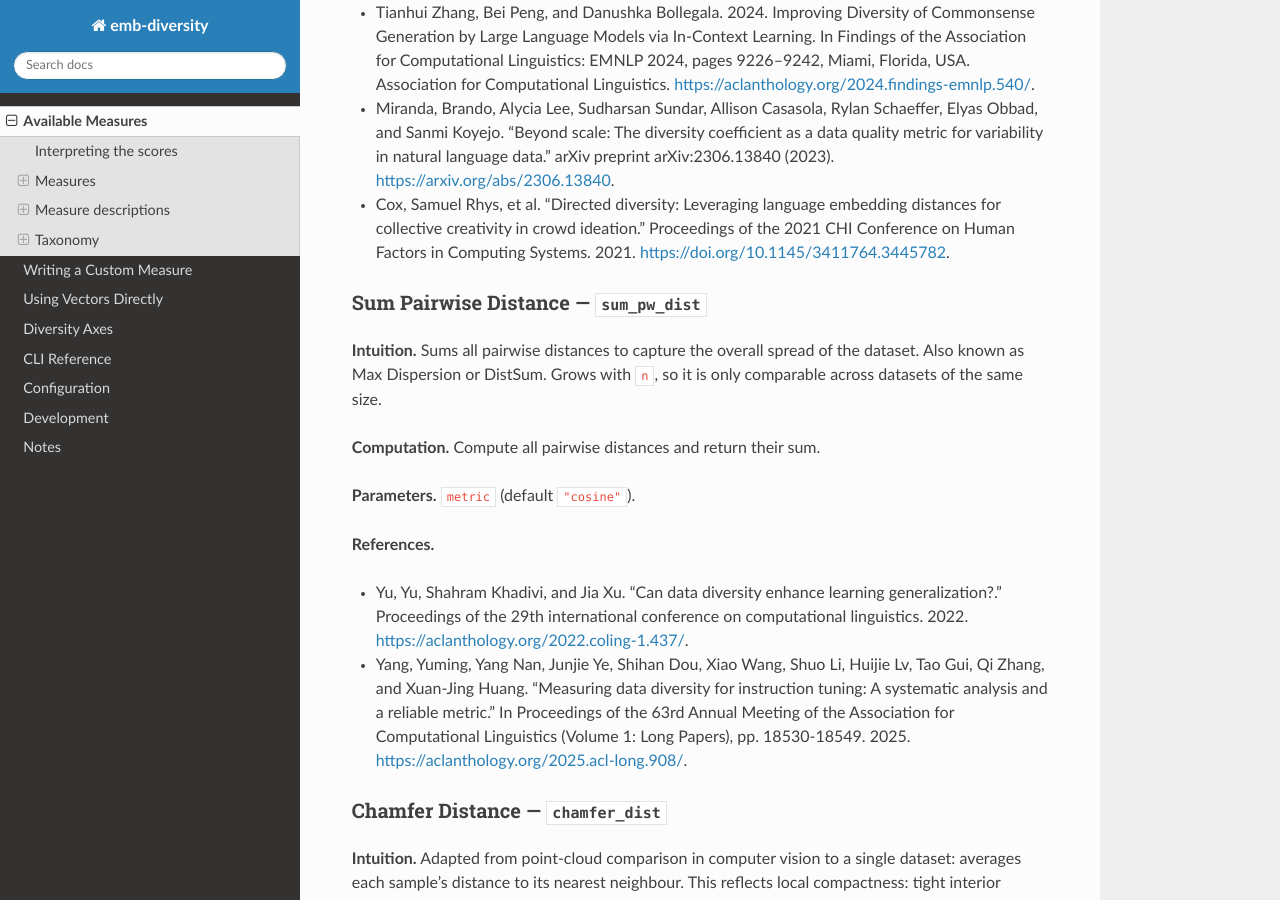
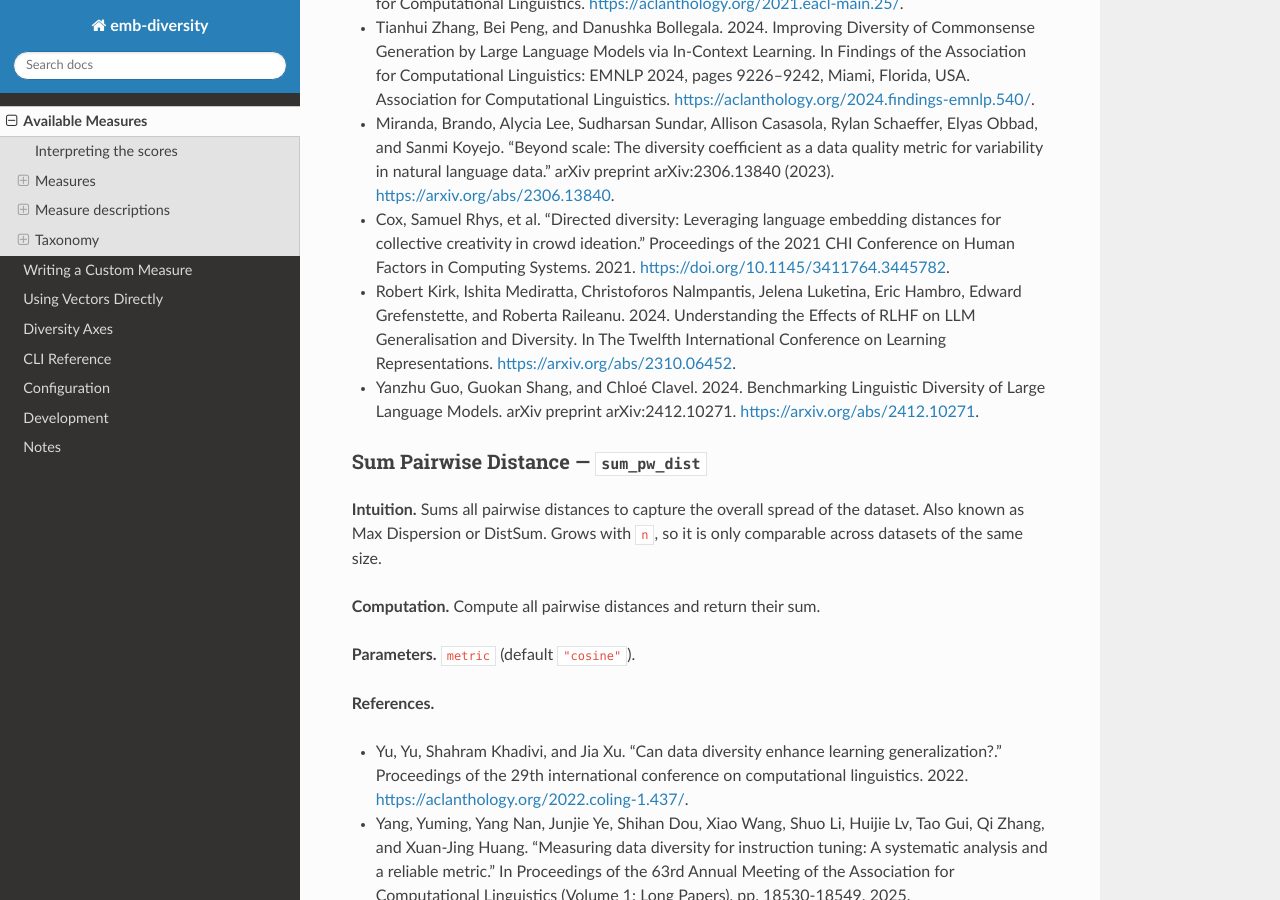
Before and after one commit to nlpsoc/emb-diversity, a Sphinx documentation site: the page built from docs/source/user-guide/measures.md, in a window 1280 px wide and 900 px high, scrolled down 5451 px. Built offline with Sphinx 7.4.7 and the Read the Docs theme 3.1.0, drawn with Linux system fonts in a browser that asks for light colours; pages that are not in the unit, such as notebooks, are missing from menus; some of the changed text lies outside the part shown.

Commit message:
docs: mark commonly used measures, rename overview table heading, add mean_pw_dist references (#278)

```diff
--- a/docs/source/user-guide/measures.md
+++ b/docs/source/user-guide/measures.md
@@ -61,13 +61,14 @@
 | **UMAP projection** | a low-dimensional UMAP embedding of the vectors | [`bins_entropy`](#measure-bins_entropy)<br>[`convex_hull_volume_3d`](#measure-convex_hull_volume_3d) |
 | **Vector statistics** | statistics on the raw vectors — no pairwise computation | [`cluster_inertia`](#measure-cluster_inertia)<br>[`span_centroid`](#measure-span_centroid)<br>[`geo_mean_std`](#measure-geo_mean_std) |
 
-### Interpretations
+(interpretations)=
+### Descriptions and bounds
 
 | Function | Brief Description | Bounds |
 |---|---|---|
 | [`graph_entropy`](#measure-graph_entropy) | **(default)** - Sum of per-point entropy of normalized pairwise-distance distributions over a complete graph | [0, n·ln(n−1)] |
-| [`vendi_score`](#measure-vendi_score) | **(default)** - Effective number of distinct items | [1, n] |
-| [`mean_pw_dist`](#measure-mean_pw_dist) | **(default)** - Average pairwise distance between all data points | [0, 2] |
+| [`vendi_score`](#measure-vendi_score) | **(default, commonly used)** - Effective number of distinct items | [1, n] |
+| [`mean_pw_dist`](#measure-mean_pw_dist) | **(default, commonly used)** - Average pairwise distance between all data points | [0, 2] |
 | [`sum_pw_dist`](#measure-sum_pw_dist) | Sum of all pairwise distances | [0, ∞] |
 | [`chamfer_dist`](#measure-chamfer_dist) | Average nearest-neighbour distance across all data points |[0, 2] |
 | [`knn`](#measure-knn) | Average k-th-nearest-neighbour distance across all data points | [0, 2] |
@@ -118,6 +119,8 @@
 - Tianhui Zhang, Bei Peng, and Danushka Bollegala. 2024. Improving Diversity of Commonsense Generation by Large Language Models via In-Context Learning. In Findings of the Association for Computational Linguistics: EMNLP 2024, pages 9226–9242, Miami, Florida, USA. Association for Computational Linguistics. <https://aclanthology.org/2024.findings-emnlp.540/>.
 - Miranda, Brando, Alycia Lee, Sudharsan Sundar, Allison Casasola, Rylan Schaeffer, Elyas Obbad, and Sanmi Koyejo. "Beyond scale: The diversity coefficient as a data quality metric for variability in natural language data." arXiv preprint arXiv:2306.13840 (2023). <https://arxiv.org/abs/2306.13840>.
 - Cox, Samuel Rhys, et al. "Directed diversity: Leveraging language embedding distances for collective creativity in crowd ideation." Proceedings of the 2021 CHI Conference on Human Factors in Computing Systems. 2021. <https://doi.org/10.1145/3411764.3445782>.
+- Robert Kirk, Ishita Mediratta, Christoforos Nalmpantis, Jelena Luketina, Eric Hambro, Edward Grefenstette, and Roberta Raileanu. 2024. Understanding the Effects of RLHF on LLM Generalisation and Diversity. In The Twelfth International Conference on Learning Representations. <https://arxiv.org/abs/2310.06452>.
+- Yanzhu Guo, Guokan Shang, and Chloé Clavel. 2024. Benchmarking Linguistic Diversity of Large Language Models. arXiv preprint arXiv:2412.10271. <https://arxiv.org/abs/2412.10271>.
 
 (measure-sum_pw_dist)=
 ### Sum Pairwise Distance — {func}`sum_pw_dist <emb_diversity.measures.sum_pw_dist.sum_pw_dist>`
```
